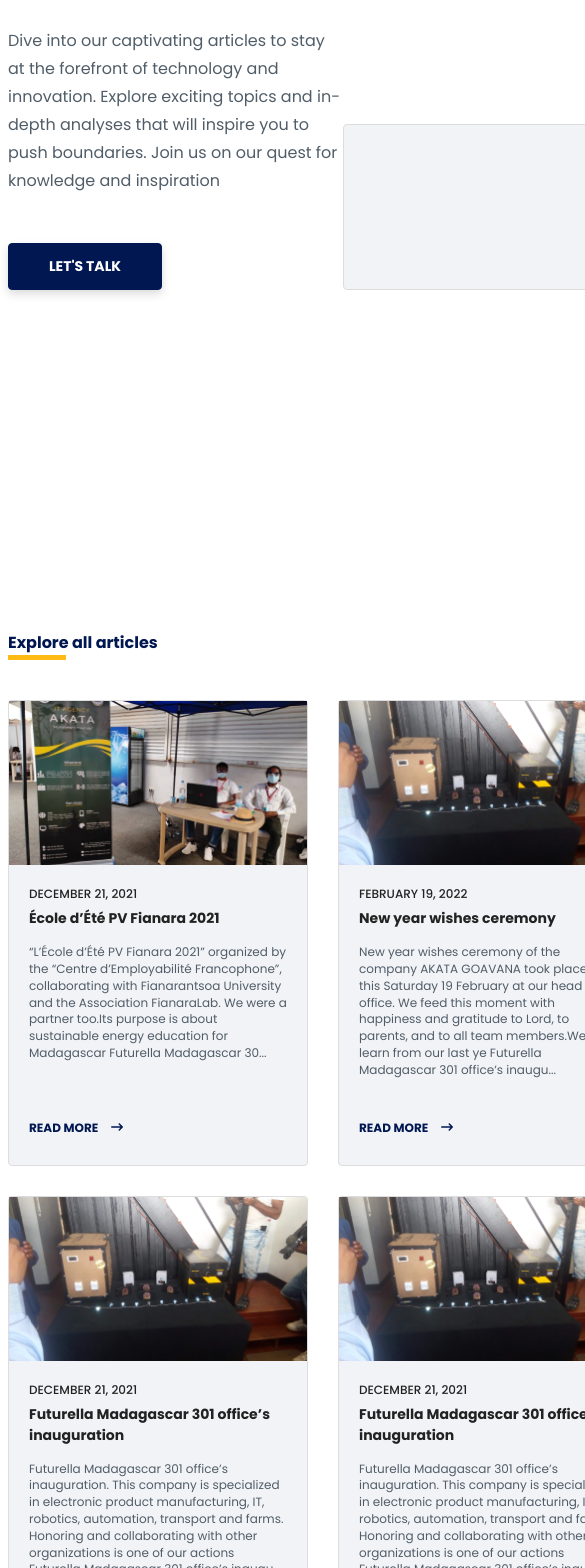
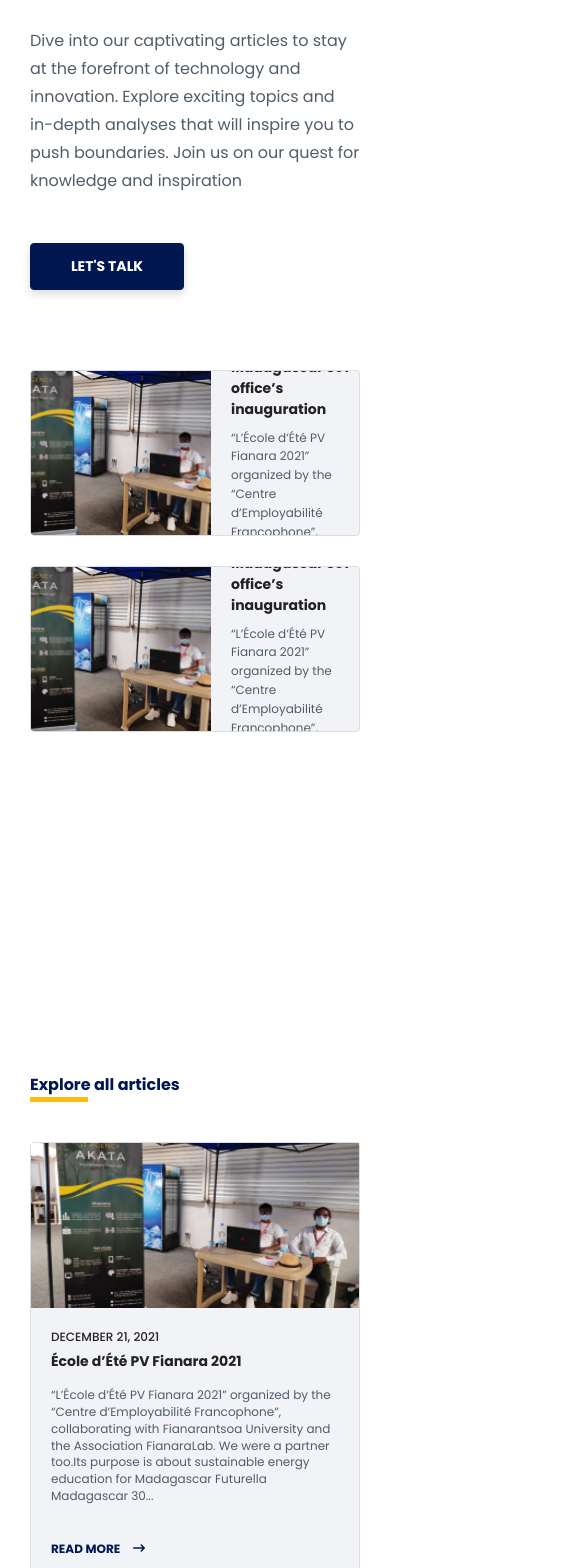
Before and after one commit to maxime-dot/website3, a Next.js app: page /articles in a window 390 px wide. Shown: the part 340-1908 px from the top of the page, 585 px wide, since content can reach past the window. Built offline with nearby package versions, Linux system fonts and the light colour scheme.

Commit message:
feat: integration arcile page

```diff
--- a/src/app/articles/articles-page.scss
+++ b/src/app/articles/articles-page.scss
@@ -36,7 +36,6 @@
       align-items: flex-end;
       .horizontal-article {
         width: 100%;
-        max-width: 630px;
         height: 166px;
         flex-shrink: 0;
         background: var(--card-background);
@@ -48,8 +47,8 @@
         .article-poster {
           -o-object-fit: cover;
           object-fit: cover;
-          min-width: 220px;
-          min-height: inherit;
+          width: 220px;
+          height: 100%;
         }
         .article-text-content {
           gap: 9px;
@@ -107,8 +106,7 @@
       display: grid;
       grid-template-columns: 1fr 1fr 1fr 1fr;
       margin-top: 45px;
-      flex-wrap: wrap;
-      gap: 30px;
+      gap: 25px;
     }
   }
 }
@@ -134,3 +132,58 @@
     width: 58px;
   }
 }
+
+@media (max-width: 1536px) {
+  .akata-articles-page {
+    .article-lists {
+      .list-card {
+        grid-template-columns: 1fr 1fr 1fr;
+      }
+    }
+  }
+}
+@media (max-width: 1024px) {
+  .akata-articles-page {
+    .akata-article-header {
+      display: flex;
+      flex-direction: column;
+      gap: 50px;
+      .header-article-suggestion {
+        .horizontal-article {
+          margin-top: 30px;
+          .article-poster {
+            width: 200px;
+          }
+        }
+      }
+    }
+    .article-lists {
+      .list-card {
+        grid-template-columns: 1fr 1fr;
+      }
+    }
+  }
+}
+@media (max-width: 768px) {
+  .akata-articles-page {
+    padding: 30px;
+    .akata-article-header {
+      display: flex;
+      flex-direction: column;
+      gap: 50px;
+      .header-article-suggestion {
+        .horizontal-article {
+          margin-top: 30px;
+          .article-poster {
+            width: 180px;
+          }
+        }
+      }
+    }
+    .article-lists {
+      .list-card {
+        grid-template-columns: 1fr;
+      }
+    }
+  }
+}
--- a/src/app/articles/page.tsx
+++ b/src/app/articles/page.tsx
@@ -28,7 +28,7 @@
   return (
     <div className="akata-articles-page container">
       {isOpenModal && <ModalLetsTalk onClose={closeModal} />}
-      <Link href={"/#articles"} className="return-link">
+      <Link href={"/#articles"} className="return-link" as="button">
         <FontAwesomeIcon icon={faArrowLeft} className="link-icon" />
         Go back
       </Link>
@@ -74,7 +74,26 @@
               </p>
             </div>
           </div>
-          <div className="horizontal-article"></div>
+          <div className="horizontal-article d-flex ">
+            <Image
+              className="article-poster"
+              alt="article poster"
+              src={"/images/articles/fianara-pv.png"}
+              width={220}
+              height={166}
+            />
+            <div className="article-text-content d-flex flex-col">
+              <span className="date">december 21, 2021</span>
+              <h3 className="title">
+                Futurella Madagascar 301 office’s inauguration
+              </h3>
+              <p className="content akata-text-small">
+                “L’École d’Été PV Fianara 2021” organized by the “Centre
+                d’Employabilité Francophone”, collaborating with Fianarantsoa
+                University ....
+              </p>
+            </div>
+          </div>
         </div>
       </header>
 
--- a/src/app/components/sections/header/Header.tsx
+++ b/src/app/components/sections/header/Header.tsx
@@ -41,7 +41,7 @@
       <div className="header-content d-flex flex-col w-100">
         <div className="content-text d-flex flex-col">
           <h1 className="akata-title-strong">
-            lET’S US TURN YOU <span>DREAM</span> INTO REALITY
+            lET’S US TURN YOUR <span>DREAM</span> INTO REALITY
           </h1>
           <p className="akata-text-big">
             At Akata Goavana, we are dedicated to the well-being of your IT
```
